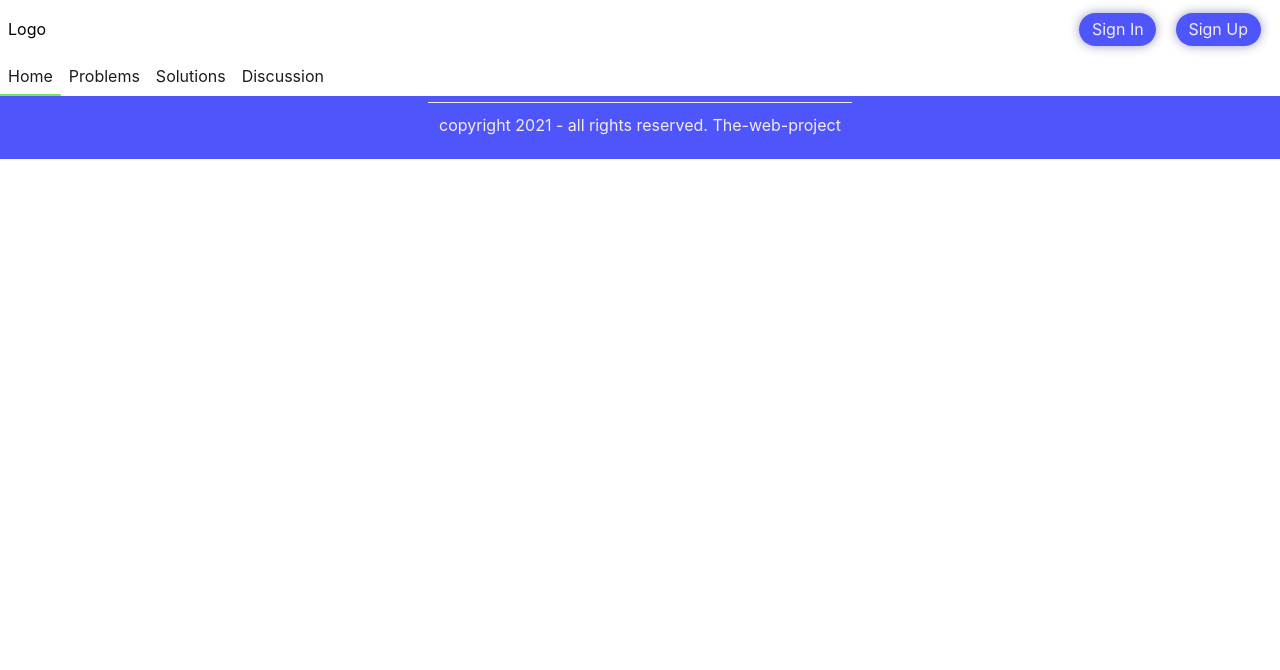
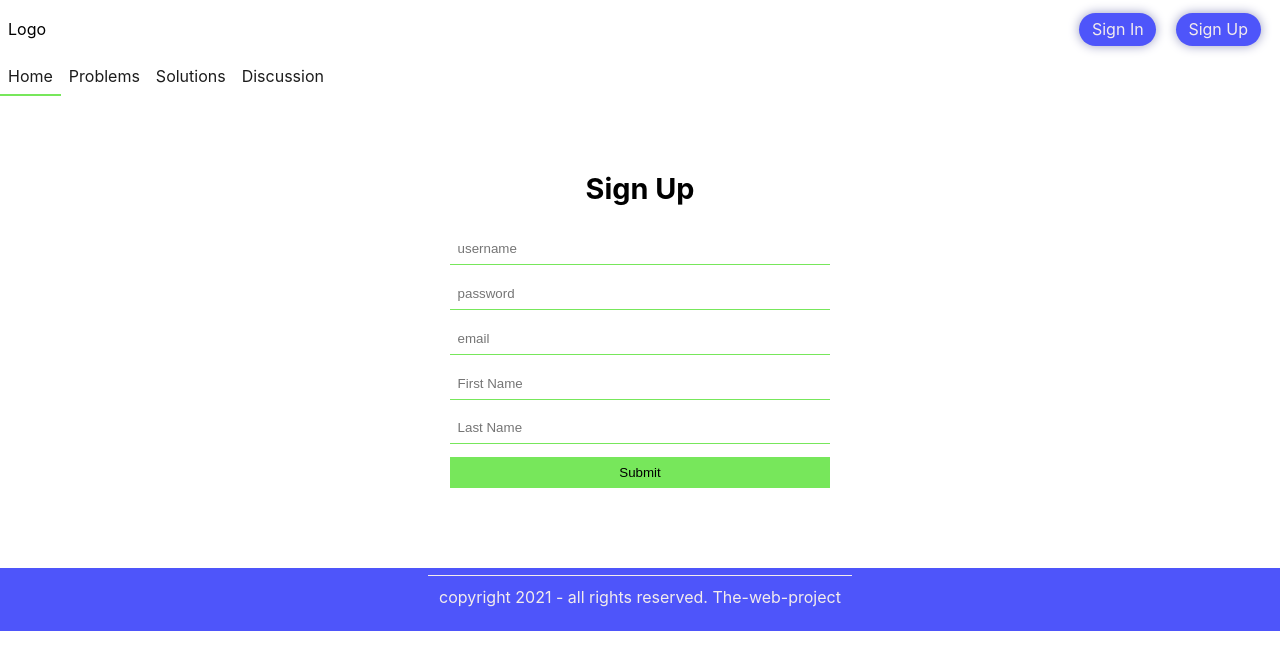
Before and after one commit to Subhra264/the-water-project, a React (Create React App) app in the folder client/: page /sign-up in a window 1280 px wide. Shown: the top 670 px of the page. Built offline with nearby package versions, Linux system fonts and the light colour scheme.

Commit message:
Add SignIn and SignUp page

```diff
--- a/client/src/App.jsx
+++ b/client/src/App.jsx
@@ -7,6 +7,8 @@ import Discussion from './components/Discussion/Discussion';
 // import DiscussionTopic from './components/DiscussionTopic/DiscussionTopic';
 import Solutions from './components/Solutions/Solutions';
 import Footer from './components/Footer/Footer';
+import SignUp from './components/SignUp/SignUp';
+import SignIn from './components/SignIn/SignIn';
 import useViewport from './hooks/useViewport';
 
 const StickyNavBars = [
@@ -31,6 +33,12 @@ function App() {
         <Route path='/' exact>
 
         </Route>
+        <Route path='/sign-in'>
+          <SignIn />
+        </Route>
+        <Route path='/sign-up'>
+          <SignUp />
+        </Route>
         <Route path='/problems'>
 
         </Route>
--- a/client/src/components/Discussion/SearchResult/SearchResult.scss
+++ b/client/src/components/Discussion/SearchResult/SearchResult.scss
@@ -26,6 +26,7 @@
 
             &.mobile {
                 display: block;
+                padding: 0;
             }
 
             .result-description {
--- /dev/null
+++ b/client/src/components/Form/Form.jsx
@@ -0,0 +1,23 @@
+import './Form.scss';
+
+const Form = (props) => {
+    const inputFields = [];
+
+    for (const field in props.fields) {
+        const inputField = props.fields[field];
+        inputFields.push(
+            <input placeholder={field} {...inputField} key={field}/>
+        );
+    }
+
+    return (
+        <div className='form'>
+            <form>
+                {inputFields}
+                <input type='submit' className='submit-button' value='Submit' onClick={props.onSubmit}/>
+            </form>
+        </div>
+    );
+}
+
+export default Form;
--- /dev/null
+++ b/client/src/components/Form/Form.scss
@@ -0,0 +1,49 @@
+@import 'src/utils/styles.scss';
+
+.form {
+    display: flex;
+    align-items: center;
+    justify-content: center;
+    width: 100%;
+
+    >form {
+        padding: 0.6rem;
+        width: 100%;
+        max-width: 25em;
+        display: flex;
+        align-items: center;
+        justify-content: center;
+        flex-direction: column;
+
+        >input {
+            width: 100%;
+            padding: 0.5rem;
+            margin: 0.4rem;
+            display: inline-block;
+            border: none;
+            outline: none;
+            border-bottom: 1px solid $yellowOchre;
+        }
+
+        .submit-button {
+            border: none;
+            cursor: pointer;
+            background-color: $yellowOchre;
+        }
+    }
+}
+
+.form-container{
+    height: 100%;
+    margin: 4em 1em;
+    display: flex;
+    justify-content: center;
+    align-items: center;
+    flex-direction: column;
+
+    .form-title {
+        font-weight: bold;
+        font-size: 1.8rem;
+        margin: 0.7rem;
+    }
+}
--- /dev/null
+++ b/client/src/components/SignIn/SignIn.jsx
@@ -0,0 +1,64 @@
+import { useState } from "react";
+import Form from "../Form/Form";
+// import authenticate from '../../utils/authenticate';
+
+export default function LogIn(props) {
+    const [username, setUsername] = useState('');
+    const [password, setPassword] = useState('');
+    const [email, setEmail] = useState('');
+    const [error, setError] = useState('');
+
+    const changeUsername = (ev) => {
+        setUsername(ev.target.value);
+    };
+
+    const changePassword = (ev) => {
+        setPassword(ev.target.value)
+    };
+
+    const changeEmail = (ev) => {
+        setEmail(ev.target.value);
+    };
+
+    const signIn = async (ev) => {
+        ev.preventDefault();
+
+        // const response = await authenticate(`/api-auth/login`, {
+        //     username,
+        //     email,
+        //     password
+        // });
+
+        console.log(username, email, password);
+        // console.log(response);
+    }
+
+    const formProps = {
+        fields: {
+            username: {
+                type: 'text',
+                required: true,
+                onChange: changeUsername
+            },
+            password: {
+                type: 'password',
+                required: true,
+                onChange: changePassword
+            },
+            email: {
+                type: 'email',
+                required: true,
+                onChange: changeEmail
+            }
+        },
+        onSubmit: signIn,
+        error
+    };
+
+    return (
+        <div className='form-container log-in'>
+            <div className='form-title'>Sign In</div>
+            <Form {...formProps} />
+        </div>
+    );
+}
--- /dev/null
+++ b/client/src/components/SignUp/SignUp.jsx
@@ -0,0 +1,89 @@
+import { useState } from "react";
+import Form from "../Form/Form";
+// import authenticate from '../../utils/authenticate';
+
+export default function SignUp(props) {
+    const [username, setUsername] = useState('');
+    const [password, setPassword] = useState('');
+    const [email, setEmail] = useState('');
+    const [firstName, setFirstName] = useState('');
+    const [lastName, setLastName] = useState('');
+    const [error, setError] = useState('');
+
+    const changeUsername = (ev) => {
+        setUsername(ev.target.value);
+    };
+
+    const changeEmail = (ev) => {
+        setEmail(ev.target.value);
+    };
+
+    const changePassword = (ev) => {
+        setPassword(ev.target.value);
+    };
+
+    const changeFirstName = (ev) => {
+        setFirstName(ev.target.value);
+    };
+
+    const changeLastName = (ev) => {
+        setLastName(ev.target.value);
+    };
+
+    const signUp = async (ev) => {
+        ev.preventDefault();
+
+        // First check if the entered inputs are valid
+
+        // const response = await authenticate(`/api-auth/signup`, {
+        //     username,
+        //     email,
+        //     password,
+        //     firstName,
+        //     lastName
+        // });
+
+        console.log(username, email, password, firstName, lastName);
+        // console.log(response);
+    };
+
+    const formProps = {
+        fields: {
+            username: {
+                type: 'text',
+                required: true,
+                onChange: changeUsername
+            },
+            password: {
+                type: 'password',
+                required: true,
+                onChange: changePassword
+            },
+            email: {
+                type: 'email',
+                required: true,
+                onChange: changeEmail
+            },
+            firstName:{
+                type: 'text',
+                required: false,
+                placeholder: 'First Name',
+                onChange: changeFirstName
+            },
+            lastName: {
+                type: 'text',
+                required: false,
+                placeholder: 'Last Name',
+                onChange: changeLastName
+            }
+        },
+        onSubmit: signUp
+    };
+
+    return (
+        <div className='form-container sign-up'>
+            <div className='form-title'>Sign Up</div>
+            <Form {...formProps} />
+        </div>
+    );
+}
```
